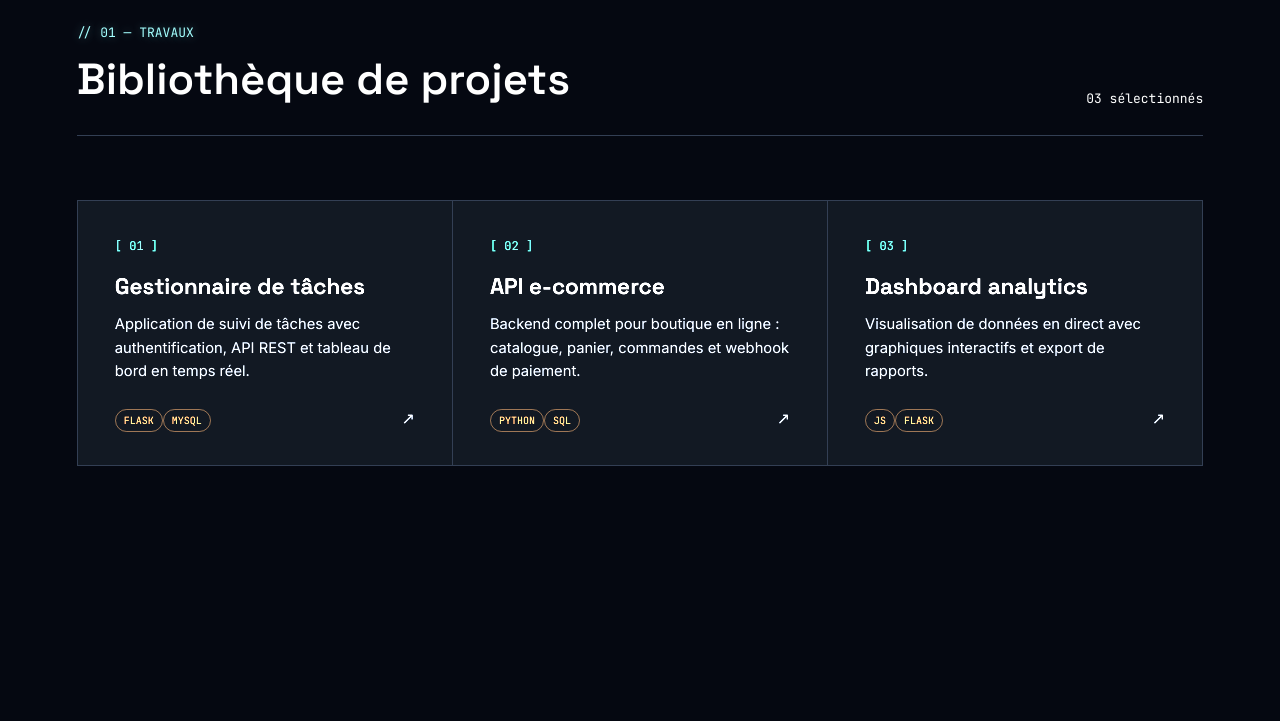
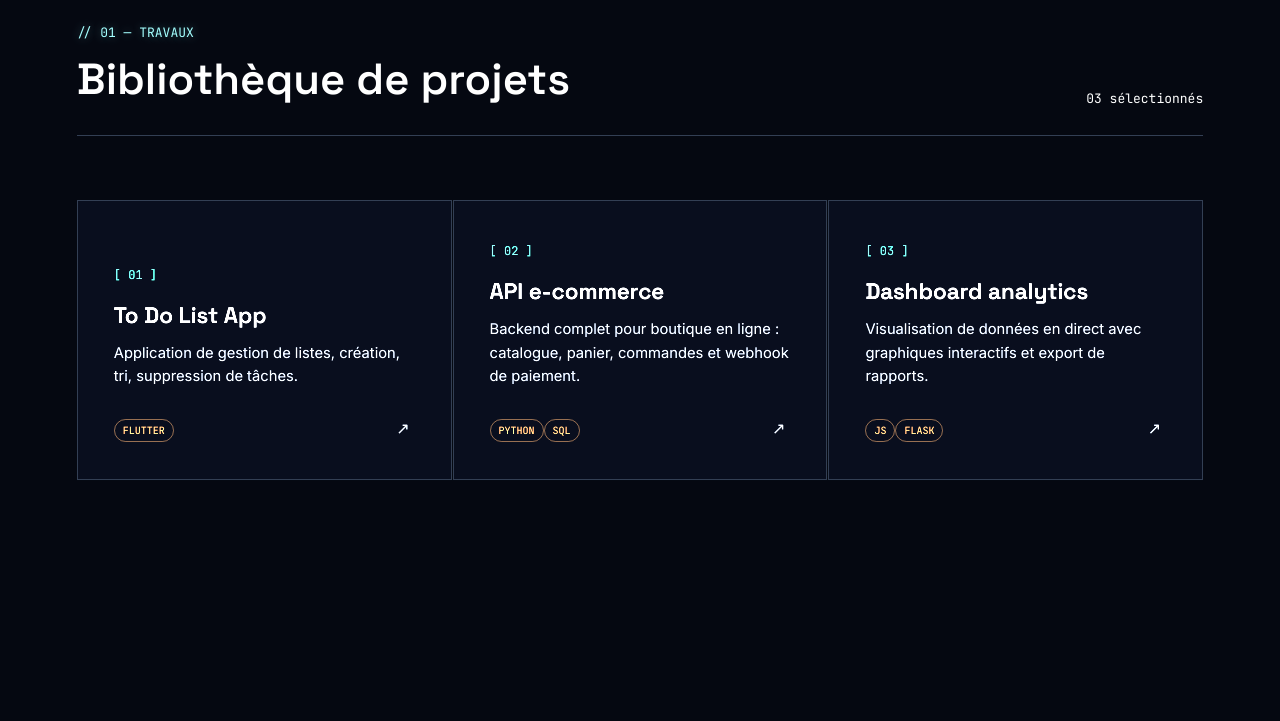
Before and after one commit to peugeotclement1-commits/Portfolio-, a Python web app: template templates/index.html in a window 1280 px wide; the page is wider, and only the part inside the window is pictured. Shown: the part 916-1637 px from the top of that part. Run offline with Jinja, Linux system fonts and the light colour scheme; the template is opened without the code that fills it, so the values that code supplies are empty.

Commit message:
daily commit

```diff
--- a/static/index.css
+++ b/static/index.css
@@ -366,56 +366,56 @@ h1 .outline {
   display: grid;
   grid-template-columns: repeat(auto-fit, minmax(320px, 1fr));
   gap: 1px;
-  background: var(--line);
-  border: 1px solid var(--line);
+  background-color: #03050a; /* Couleur de la carte, * 1/1.75 de brightness pour inverser l'effet de brightness de #project */
+  position: relative;
+  /* PERMET à la carte agrandie (.is-expanded) de dépasser sans être coupée */
+  overflow: visible;
+  /* Ajoute 1px en bas pour afficher la bordure du fond de grille tout en bas */
+  padding-bottom: 1px;
 }
 
-/* --- Carte Projet (Fusionnée et nettoyée) --- */
 .project-card {
-  background: var(--bg);
+  box-sizing: border-box;
+  background-color: #050811;
   padding: 36px;
   position: relative;
   overflow: hidden;
-  border: 1px solid transparent;
-  transition: transform 0.4s cubic-bezier(0.25, 1, 0.5, 1), border-color 0.3s ease, box-shadow 0.3s ease;
+  border: 1px solid var(--line);
+  display: flex;
+  flex-direction: column;
+  justify-content: flex-end;
+  height: 280px;
+
+  /* S'assure que l'animation d'agrandissement se fait vers le bas proprement */
+  align-self: start;
+
+  transition: height 0.4s cubic-bezier(0.25, 1, 0.5, 1),
+              border-color 0.3s ease,
+              box-shadow 0.3s ease;
   z-index: 1;
 }
 
+
+.project-card.is-expanded {
+  height: 480px;
+  border-color: var(--bg);
+  z-index: 10;
+  box-shadow: 0 12px 40px rgba(0, 0, 0, 0.6), 0 0 20px rgba(94, 234, 212, 0.15);
+  margin-bottom: -200px;
+}
 .project-card:hover {
-  transform: scale(1.03);
   border-color: var(--accent);
   z-index: 10;
   box-shadow: 0 12px 40px rgba(0, 0, 0, 0.6), 0 0 20px rgba(94, 234, 212, 0.15); /* Halo lumineux turquoise */
 }
 
-/* Vidéo survolée */
-.video-container {
-  position: absolute;
-  inset: 0;
-  width: 100%;
-  height: 100%;
-  opacity: 0;
-  transition: opacity 0.4s ease;
-  z-index: 0;
-  pointer-events: none;
-}
-
-.video-container video {
-  width: 100%;
-  height: 100%;
-  object-fit: cover;
-  filter: brightness(0.45) contrast(1.1); /* Légèrement plus lumineux qu'avant */
-}
-
-.project-card:hover .video-container {
-  opacity: 1;
-}
 
 /* Contenu textuel cartes */
 .project-content {
   position: relative;
   z-index: 2;
   pointer-events: none;
+  width: 100%;
 }
 
 .project-index {
@@ -456,11 +456,38 @@ h1 .outline {
 .project-arrow {
   color: var(--text-dim);
   transition: color 0.3s, transform 0.3s;
+  cursor: pointer;
 }
 
 .project-card:hover .project-arrow {
   color: var(--accent);
   transform: translate(2px, -2px);
+  cursor: pointer;
+}
+
+/* Assure que la zone cliquable de la flèche fonctionne parfaitement */
+.project-arrow-link {
+  display: inline-flex;
+  align-items: center;
+  justify-content: center;
+  text-decoration: none;
+  color: inherit;
+  cursor: pointer;
+  pointer-events: auto;
+  padding: 5px;
+  z-index: 10;
+  border-radius: 50%;
+}
+
+.project-arrow-link .project-arrow,
+.project-arrow-link:hover .project-arrow,
+.project-arrow-link:focus-visible .project-arrow {
+  cursor: pointer;
+}
+
+.project-arrow-link:hover .project-arrow {
+  transform: translate(2px, -2px);
+  transition: transform 0.2s ease;
 }
 
 
--- a/static/index.js
+++ b/static/index.js
@@ -1661,3 +1661,20 @@ document.addEventListener('DOMContentLoaded', () => {
     elementsToReveal.forEach((el) => {
         scrollObserver.observe(el);
     });
+
+
+    document.addEventListener('DOMContentLoaded', () => {
+    const projectCards = document.querySelectorAll('.project-card');
+
+    projectCards.forEach((card) => {
+        // Quand la souris entre sur la carte
+        card.addEventListener('mouseenter', () => {
+        card.classList.add('is-expanded');
+        });
+
+        // Quand la souris sort de la carte
+        card.addEventListener('mouseleave', () => {
+        card.classList.remove('is-expanded');
+        });
+    });
+    });
--- a/templates/index.html
+++ b/templates/index.html
@@ -44,7 +44,7 @@
   <div class="scroll-cue"><span class="line"></span> SCROLL</div>
 
   <div class="stack-tags">
-    <span>EXCELLENCE</span><span>RIGUEUR</span><span></span><span></span>
+    <span>EXCELLENCE</span><span>RIGUEUR</span><span>SUR MESURES</span><span>FOCUS PRODUIT</span>
   </div>
 </section>
 
@@ -60,49 +60,45 @@
   <div class="projects-grid">
 
   <div class="project-card reveal-up">
-      <div class="video-container">
-        <video src="/static/videos/task-manager.mp4" loop muted playsinline></video>
-      </div>
-
     <div class="project-content">
       <div class="project-index">[ 01 ]</div>
-        <div class="project-name">Gestionnaire de tâches</div>
-        <p class="project-desc">Application de suivi de tâches avec authentification, API REST et tableau de bord en temps réel.</p>
+      <div class="project-name">To Do List App</div>
+      <p class="project-desc">Application de gestion de listes, création, tri, suppression de tâches.</p>
       <div class="project-meta">
-          <div class="project-tags"><span>FLASK</span><span>MYSQL</span></div>
+        <div class="project-tags"><span>FLUTTER</span></div>
+
+        <a href="https://peugeotclement1-commits.github.io/ToDoListApp/" target="_blank" rel="noopener noreferrer" class="project-arrow-link">
           <span class="project-arrow">↗</span>
+        </a>
+
       </div>
     </div>
   </div>
 
     <div class="project-card reveal-up delay-100">
-      <div class="video-container">
-        <video src="/static/videos/ecommerce-api.mp4" loop muted playsinline></video>
-      </div>
-
       <div class="project-content">
         <div class="project-index">[ 02 ]</div>
         <div class="project-name">API e-commerce</div>
         <p class="project-desc">Backend complet pour boutique en ligne : catalogue, panier, commandes et webhook de paiement.</p>
         <div class="project-meta">
           <div class="project-tags"><span>PYTHON</span><span>SQL</span></div>
+          <a href="https://github.com/peugeotclement1-commits" target="_blank" rel="noopener noreferrer" class="project-arrow-link" aria-label="Ouvrir le projet API e-commerce">
             <span class="project-arrow">↗</span>
+          </a>
         </div>
       </div>
     </div>
 
     <div class="project-card reveal-up delay-200">
-      <div class="video-container">
-        <video src="/static/videos/analytics-dashboard.mp4" loop muted playsinline></video>
-      </div>
-
       <div class="project-content">
         <div class="project-index">[ 03 ]</div>
         <div class="project-name">Dashboard analytics</div>
         <p class="project-desc">Visualisation de données en direct avec graphiques interactifs et export de rapports.</p>
         <div class="project-meta">
           <div class="project-tags"><span>JS</span><span>FLASK</span></div>
+          <a href="https://github.com/peugeotclement1-commits" target="_blank" rel="noopener noreferrer" class="project-arrow-link" aria-label="Ouvrir le projet Dashboard analytics">
             <span class="project-arrow">↗</span>
+          </a>
         </div>
       </div>
     </div>
```
Lines whose indentation alone changed are shown as unchanged.
